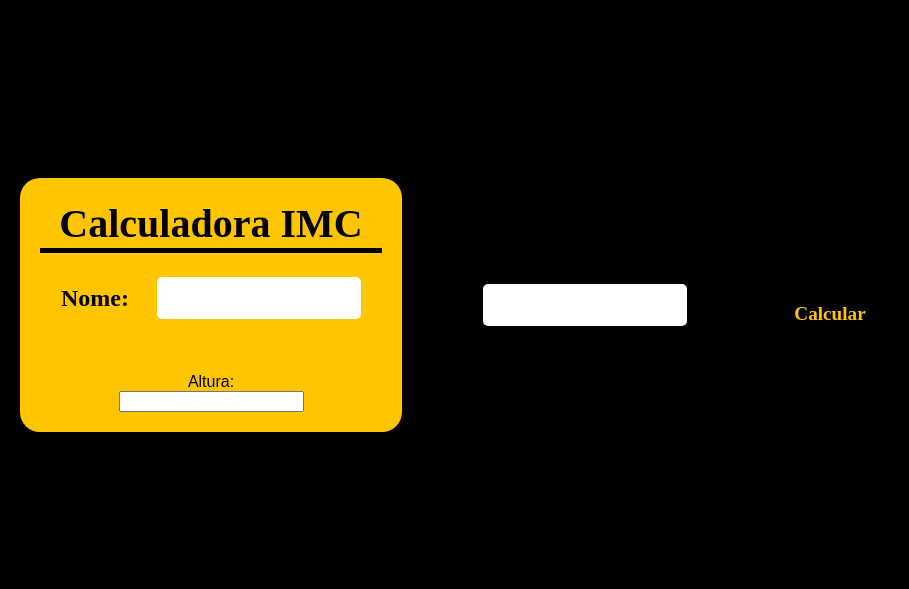
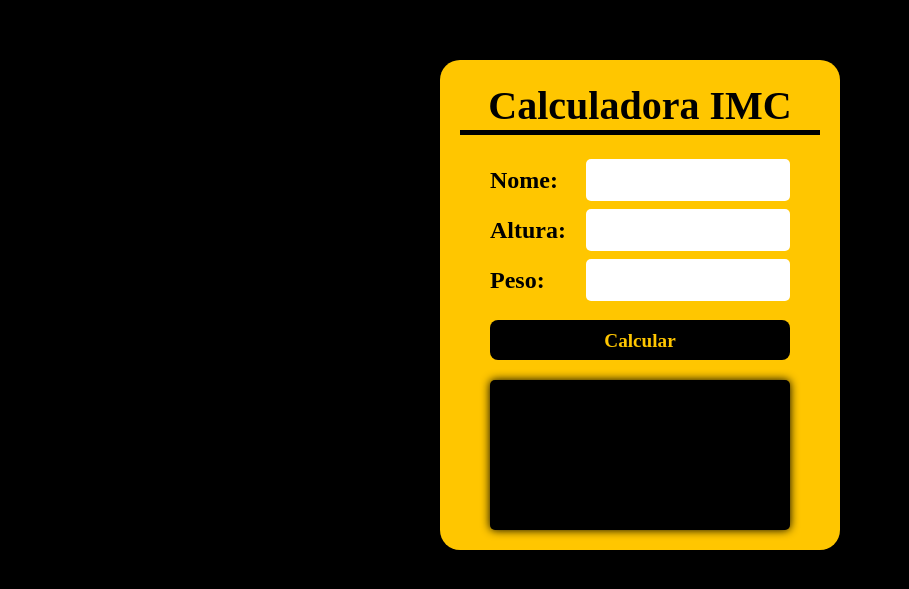
Before and after one commit to baptista-nath/IMG-Calculadora, a plain HTML site: page index.html in a window 1280 px wide. Shown: the part 115-704 px from the top of the page, without its empty margins (0-909 px from the left). Drawn offline with Linux system fonts and the light colour scheme.

```diff
--- a/index.html
+++ b/index.html
@@ -11,22 +11,28 @@
     <main>
       <div class="container">
         <div class="title">Calculadora IMC</div>
+
         <div class="input">
           <label>Nome:</label>
           <input type="text" id="nome" />
         </div>
-        <div class="input"></div>
+
+        <div class="input">
           <label>Altura:</label>
           <input type="number" id="altura" />
         </div>
+
         <div class="input">
           <label>Peso:</label>
           <input type="number" id="peso" />
         </div>
+
         <button type="button" id="botaoPrincipal" onclick="acaoBotao()">
           Calcular
         </button>
+
         <div class="result" id="resultado"></div>
+
         <div id="mensagem" class="acao hidden">
           <div class="acao-title">Quer mudar essa realidade?</div>
           <div class="acao-subtitle">
--- a/style.css
+++ b/style.css
@@ -57,6 +57,7 @@
 .input label {
   font: bold 1.5rem serif;
 }
+
 
 .hidden {
   display: none !important;
```
Also changed, not shown: assets/calculadora-imc.png (added), assets/imc-calculado.png (added).
